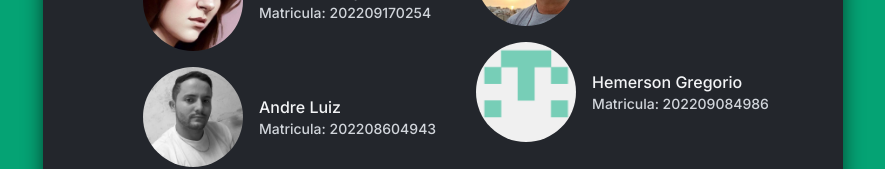
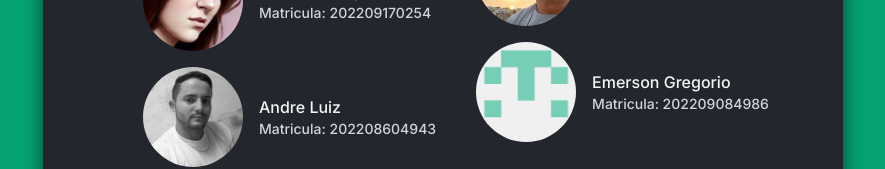
Before and after one commit to adventureandre/missao-mundo2, a Next.js app: page /team in a window 1280 px wide. Shown: the part 381-550 px from the top of the page, without its empty margins (197-1082 px from the left). Built offline with nearby package versions, Linux system fonts and the light colour scheme; no server answers.

Commit message:
Update page.tsx
Só alterei meu nome.

```diff
--- a/src/app/team/page.tsx
+++ b/src/app/team/page.tsx
@@ -93,7 +93,7 @@ export default function Team() {
               alt="logo"
             />
             <div className="font-medium dark:text-white">
-              <div>Hemerson Gregorio </div>
+              <div>Emerson Gregorio </div>
               <div className="text-sm text-gray-300 dark:text-gray-400">Matricula: 202209084986</div>
             </div>
           </div>
```
